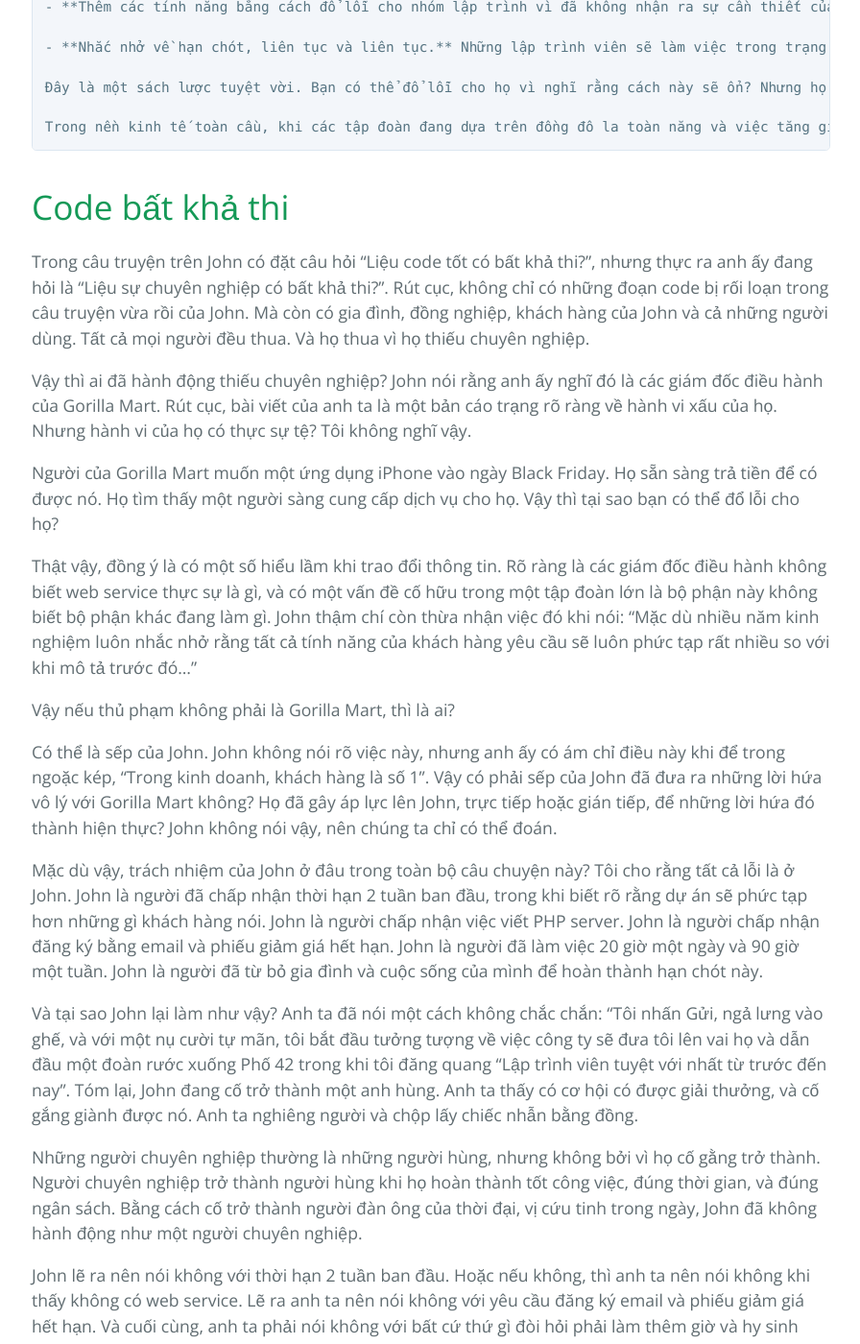
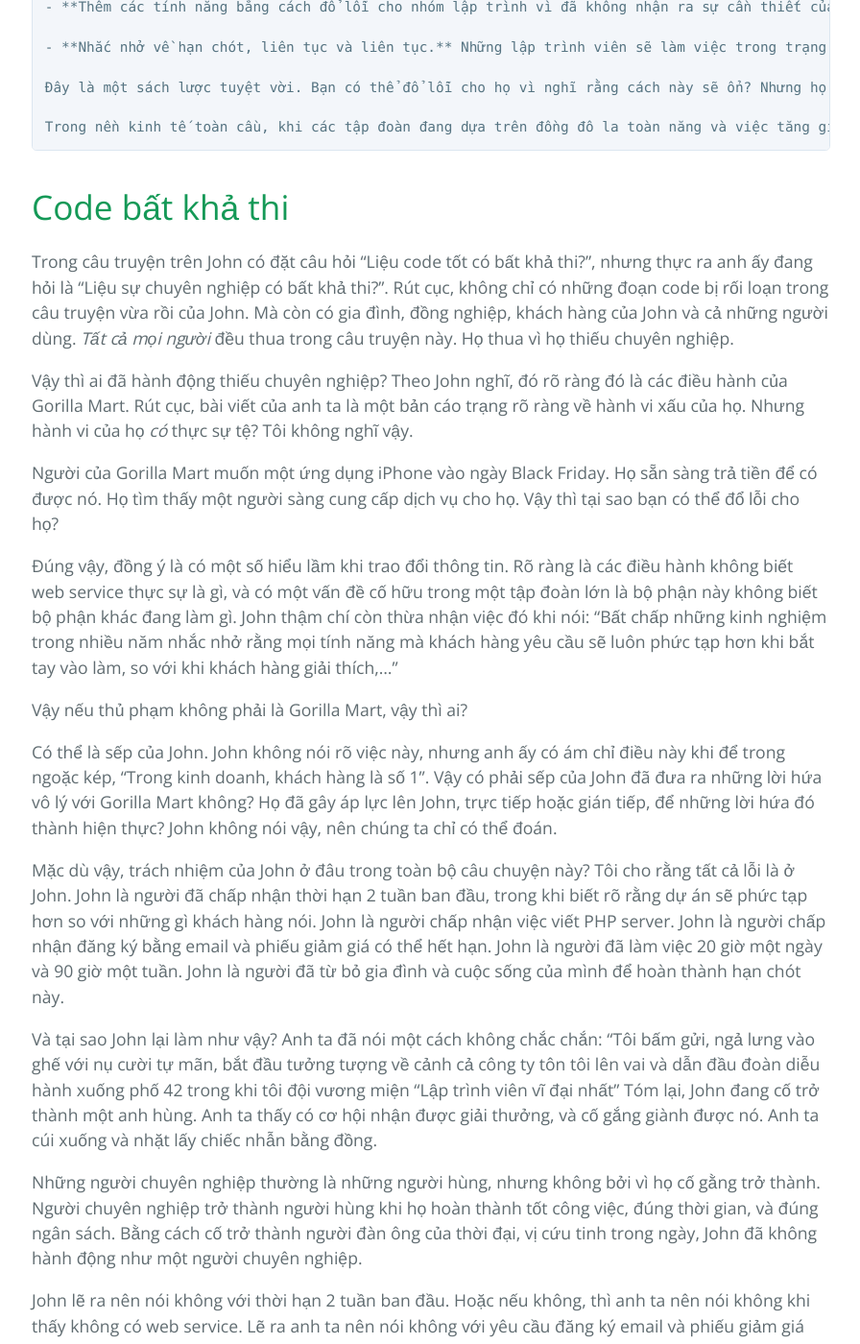
Before and after one commit to HaiBV/haibv.github.io, a Jekyll site: the page built from clean-coder/chapter-2-saying-no.md, in a window 1280 px wide and 1400 px high, scrolled down 14358 px. Shown: the whole window at 96% size, without its empty margins (191-1087 px from the left). Built offline with Jekyll 4.4.1, drawn with Linux system fonts in a browser that asks for light colours; our own code applies the rules of GitHub Pages for plain Markdown files.

Commit message:
Book - The Clean Coder - Correction - C2

```diff
--- a/clean-coder/chapter-2-saying-no.md
+++ b/clean-coder/chapter-2-saying-no.md
@@ -427,21 +427,21 @@
 
 # Code bất khả thi
 
-Trong câu truyện trên John có đặt câu hỏi "Liệu code tốt có bất khả thi?", nhưng thực ra anh ấy đang hỏi là "Liệu sự chuyên nghiệp có bất khả thi?". Rút cục, không chỉ có những đoạn code bị rối loạn trong câu truyện vừa rồi của John. Mà còn có gia đình, đồng nghiệp, khách hàng của John và cả những người dùng. Tất cả mọi người đều thua. Và họ thua vì họ thiếu chuyên nghiệp.
+Trong câu truyện trên John có đặt câu hỏi "Liệu code tốt có bất khả thi?", nhưng thực ra anh ấy đang hỏi là "Liệu sự chuyên nghiệp có bất khả thi?". Rút cục, không chỉ có những đoạn code bị rối loạn trong câu truyện vừa rồi của John. Mà còn có gia đình, đồng nghiệp, khách hàng của John và cả những người dùng. _Tất cả mọi người_ đều thua trong câu truyện này. Họ thua vì họ thiếu chuyên nghiệp.
 
-Vậy thì ai đã hành động thiếu chuyên nghiệp? John nói rằng anh ấy nghĩ đó là các giám đốc điều hành của Gorilla Mart. Rút cục, bài viết của anh ta là một bản cáo trạng rõ ràng về hành vi xấu của họ. Nhưng hành vi của họ có thực sự tệ? Tôi không nghĩ vậy.
+Vậy thì ai đã hành động thiếu chuyên nghiệp? Theo John nghĩ, đó rõ ràng đó là các điều hành của Gorilla Mart. Rút cục, bài viết của anh ta là một bản cáo trạng rõ ràng về hành vi xấu của họ. Nhưng hành vi của họ _có_ thực sự tệ? Tôi không nghĩ vậy.
 
 Người của Gorilla Mart muốn một ứng dụng iPhone vào ngày Black Friday. Họ sẵn sàng trả tiền để có được nó. Họ tìm thấy một người sàng cung cấp dịch vụ cho họ. Vậy thì tại sao bạn có thể đổ lỗi cho họ?
 
-Thật vậy, đồng ý là có một số hiểu lầm khi trao đổi thông tin. Rõ ràng là các giám đốc điều hành không biết web service thực sự là gì, và có một vấn đề cố hữu trong một tập đoàn lớn là bộ phận này không biết bộ phận khác đang làm gì. John thậm chí còn thừa nhận việc đó khi nói: "Mặc dù nhiều năm kinh nghiệm luôn nhắc nhở rằng tất cả tính năng của khách hàng yêu cầu sẽ luôn phức tạp rất nhiều so với khi mô tả trước đó..."
+Đúng vậy, đồng ý là có một số hiểu lầm khi trao đổi thông tin. Rõ ràng là các điều hành không biết web service thực sự là gì, và có một vấn đề cố hữu trong một tập đoàn lớn là bộ phận này không biết bộ phận khác đang làm gì. John thậm chí còn thừa nhận việc đó khi nói: "Bất chấp những kinh nghiệm trong nhiều năm nhắc nhở rằng mọi tính năng mà khách hàng yêu cầu sẽ luôn phức tạp hơn khi bắt tay vào làm, so với khi khách hàng giải thích,..."
 
-Vậy nếu thủ phạm không phải là Gorilla Mart, thì là ai?
+Vậy nếu thủ phạm không phải là Gorilla Mart, vậy thì ai?
 
 Có thể là sếp của John. John không nói rõ việc này, nhưng anh ấy có ám chỉ điều này khi để trong ngoặc kép, "Trong kinh doanh, khách hàng là số 1". Vậy có phải sếp của John đã đưa ra những lời hứa vô lý với Gorilla Mart không? Họ đã gây áp lực lên John, trực tiếp hoặc gián tiếp, để những lời hứa đó thành hiện thực? John không nói vậy, nên chúng ta chỉ có thể đoán.
 
-Mặc dù vậy, trách nhiệm của John ở đâu trong toàn bộ câu chuyện này? Tôi cho rằng tất cả lỗi là ở John. John là người đã chấp nhận thời hạn 2 tuần ban đầu, trong khi biết rõ rằng dự án sẽ phức tạp hơn những gì khách hàng nói. John là người chấp nhận việc viết PHP server. John là người chấp nhận đăng ký bằng email và phiếu giảm giá hết hạn. John là người đã làm việc 20 giờ một ngày và 90 giờ một tuần. John là người đã từ bỏ gia đình và cuộc sống của mình để hoàn thành hạn chót này.
+Mặc dù vậy, trách nhiệm của John ở đâu trong toàn bộ câu chuyện này? Tôi cho rằng tất cả lỗi là ở John. John là người đã chấp nhận thời hạn 2 tuần ban đầu, trong khi biết rõ rằng dự án sẽ phức tạp hơn so với những gì khách hàng nói. John là người chấp nhận việc viết PHP server. John là người chấp nhận đăng ký bằng email và phiếu giảm giá có thể hết hạn. John là người đã làm việc 20 giờ một ngày và 90 giờ một tuần. John là người đã từ bỏ gia đình và cuộc sống của mình để hoàn thành hạn chót này.
 
-Và tại sao John lại làm như vậy? Anh ta đã nói một cách không chắc chắn: "Tôi nhấn Gửi, ngả lưng vào ghế, và với một nụ cười tự mãn, tôi bắt đầu tưởng tượng về việc công ty sẽ đưa tôi lên vai họ và dẫn đầu một đoàn rước xuống Phố 42 trong khi tôi đăng quang "Lập trình viên tuyệt với nhất từ trước đến nay". Tóm lại, John đang cố trở thành một anh hùng. Anh ta thấy có cơ hội có được giải thưởng, và cố gắng giành được nó. Anh ta nghiêng người và chộp lấy chiếc nhẫn bằng đồng.
+Và tại sao John lại làm như vậy? Anh ta đã nói một cách không chắc chắn: "Tôi bấm gửi, ngả lưng vào ghế với nụ cười tự mãn, bắt đầu tưởng tượng về cảnh cả công ty tôn tôi lên vai và dẫn đầu đoàn diễu hành xuống phố 42 trong khi tôi đội vương miện "Lập trình viên vĩ đại nhất" Tóm lại, John đang cố trở thành một anh hùng. Anh ta thấy có cơ hội nhận được giải thưởng, và cố gắng giành được nó. Anh ta cúi xuống và nhặt lấy chiếc nhẫn bằng đồng.
 
 Những người chuyên nghiệp thường là những người hùng, nhưng không bởi vì họ cố gằng trở thành. Người chuyên nghiệp trở thành người hùng khi họ hoàn thành tốt công việc, đúng thời gian, và đúng ngân sách. Bằng cách cố trở thành người đàn ông của thời đại, vị cứu tinh trong ngày, John đã không hành động như một người chuyên nghiệp.
 
```
